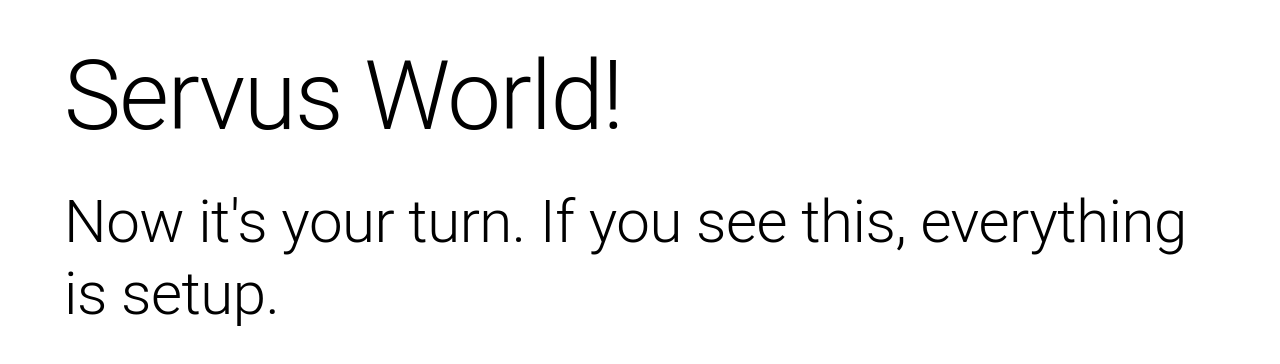
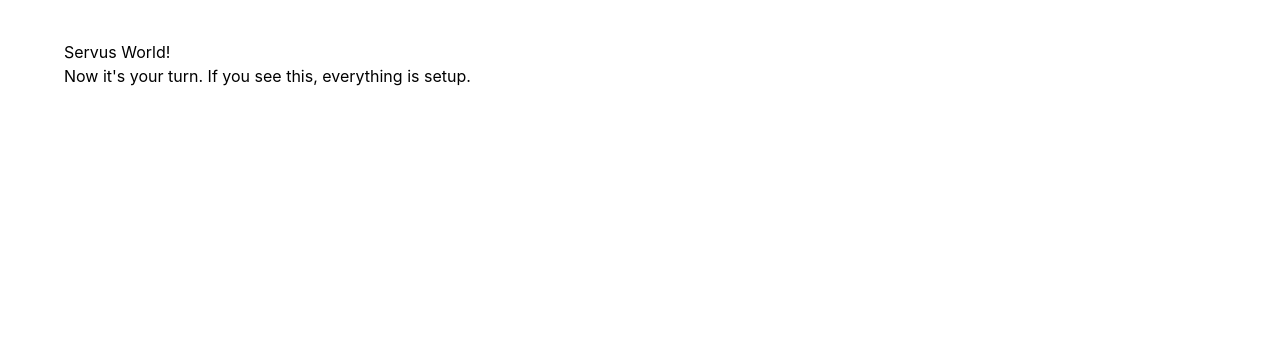
Before and after one commit to philsmithies/sport-team, a Next.js app: page / in a window 1280 px wide. Shown: the top 364 px of the page. Built offline with nearby package versions, Linux system fonts and the light colour scheme.

Commit message:
db seeded and tailwind for prototyping front end

```diff
--- a/package.json
+++ b/package.json
@@ -16,7 +16,7 @@
     "@emotion/react": "^11.7.1",
     "@emotion/styled": "^11.6.0",
     "@mui/material": "^5.4.0",
-    "@prisma/client": "3.8.1",
+    "@prisma/client": "^3.9.2",
     "apollo-server-micro": "3.6.2",
     "class-validator": "0.13.2",
     "graphql": "15.8.0",
@@ -26,9 +26,12 @@
     "micro": "9.3.4",
     "micro-cors": "^0.1.1",
     "next": "12.0.10",
+    "prettier": "^2.5.1",
+    "prettier-plugin-tailwindcss": "^0.1.7",
     "react": "17.0.2",
     "react-dom": "17.0.2",
     "reflect-metadata": "0.1.13",
+    "tailwindcss": "^3.0.23",
     "type-graphql": "1.1.1"
   },
   "prisma": {
--- a/pages/index.tsx
+++ b/pages/index.tsx
@@ -5,12 +5,10 @@ const Home: NextPage = () => {
   return (
     <Container>
       <Box paddingY={5}>
-        <Typography variant="h1" gutterBottom>
-          Servus World!
-        </Typography>
-        <Typography variant="h2">
+        <h1 className="font-4xl text-white">Servus World!</h1>
+        <h2 className="font-3xl text-white">
           {`Now it's your turn. If you see this, everything is setup.`}
-        </Typography>
+        </h2>
       </Box>
     </Container>
   );
--- a/styles/globals.css
+++ b/styles/globals.css
@@ -1,3 +1,7 @@
+@tailwind base;
+@tailwind components;
+@tailwind utilities;
+
 html,
 body {
   padding: 0;
--- /dev/null
+++ b/tailwind.config.js
@@ -0,0 +1,7 @@
+module.exports = {
+  content: [],
+  theme: {
+    extend: {},
+  },
+  plugins: [],
+}
```
Also changed, not shown: 1 other file (tests, documents, lock files or other folders).
